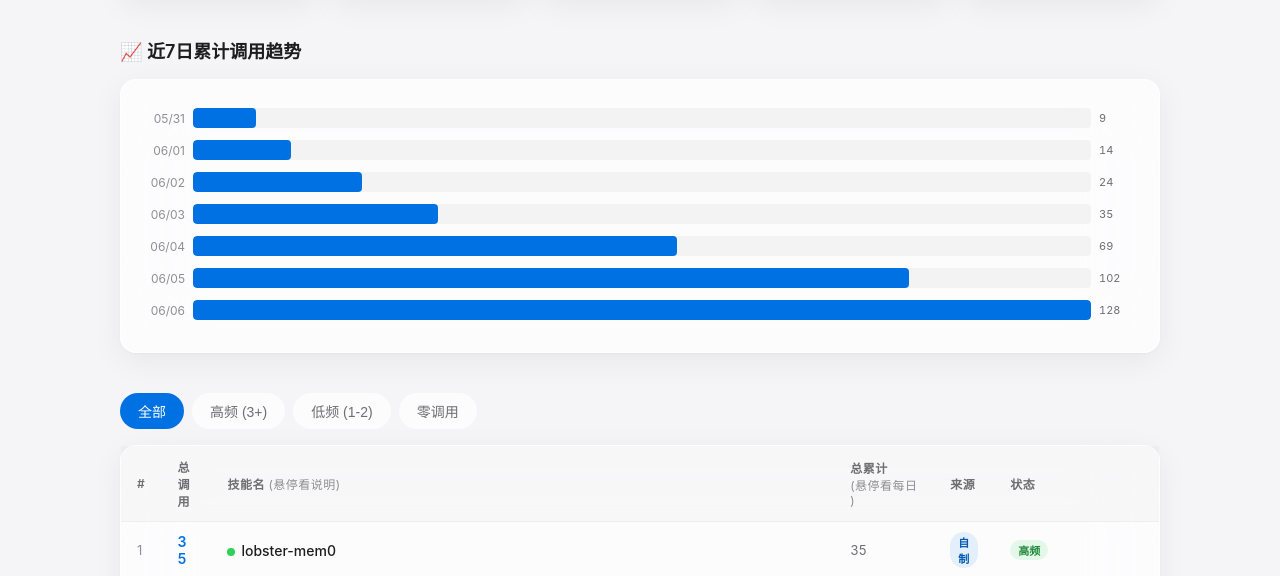
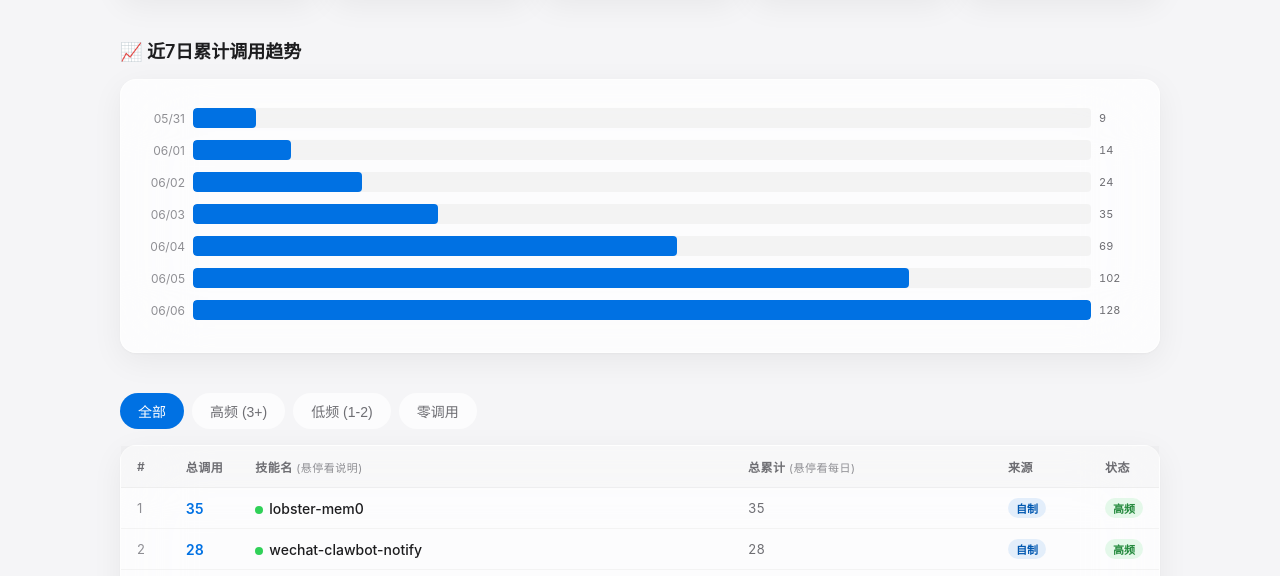
Before and after one commit to wherejiahe-bot/skill-usage-report, a plain HTML site: page index.html in a window 1280 px wide. Shown: the part 340-916 px from the top of the page. Drawn offline with Linux system fonts and the light colour scheme.

Commit message:
Auto-width columns

```diff
--- a/index.html
+++ b/index.html
@@ -98,7 +98,12 @@
     overflow:visible;
     position:relative;
   }
-  table{width:100%;border-collapse:collapse;font-size:14px}
+  table{width:100%;border-collapse:collapse;font-size:14px;table-layout:auto}
+  th,td{white-space:nowrap}
+  th:first-child,td:first-child{width:1%}
+  th:nth-child(2),td:nth-child(2){width:1%}
+  th:nth-child(5),td:nth-child(5){width:1%}
+  th:nth-child(6),td:nth-child(6){width:1%}
   th{text-align:left;padding:12px 16px;font-weight:600;color:var(--text-secondary);font-size:12px;text-transform:uppercase;letter-spacing:0.5px;background:rgba(0,0,0,0.02)}
   td{padding:10px 16px;border-top:1px solid rgba(0,0,0,0.04);vertical-align:middle}
   tr:hover{background:rgba(0,0,0,0.03)}
@@ -197,11 +202,11 @@
     <table>
       <thead>
         <tr>
-          <th style="width:40px">#</th>
-          <th style="width:50px">总调用</th>
-          <th>技能名 <span style="font-weight:400;color:var(--text-caption)">(悬停看说明)</span></th>
-          <th style="width:100px">总累计 <span style="font-weight:400;color:var(--text-caption)">(悬停看每日)</span></th>
-          <th style="width:60px">来源</th>
+          <th>#</th>
+          <th>总调用</th>
+          <th>技能名 <span style="font-weight:400;color:var(--text-caption);font-size:11px">(悬停看说明)</span></th>
+          <th>总累计 <span style="font-weight:400;color:var(--text-caption);font-size:11px">(悬停看每日)</span></th>
+          <th>来源</th>
           <th>状态</th>
         </tr>
       </thead>
```
